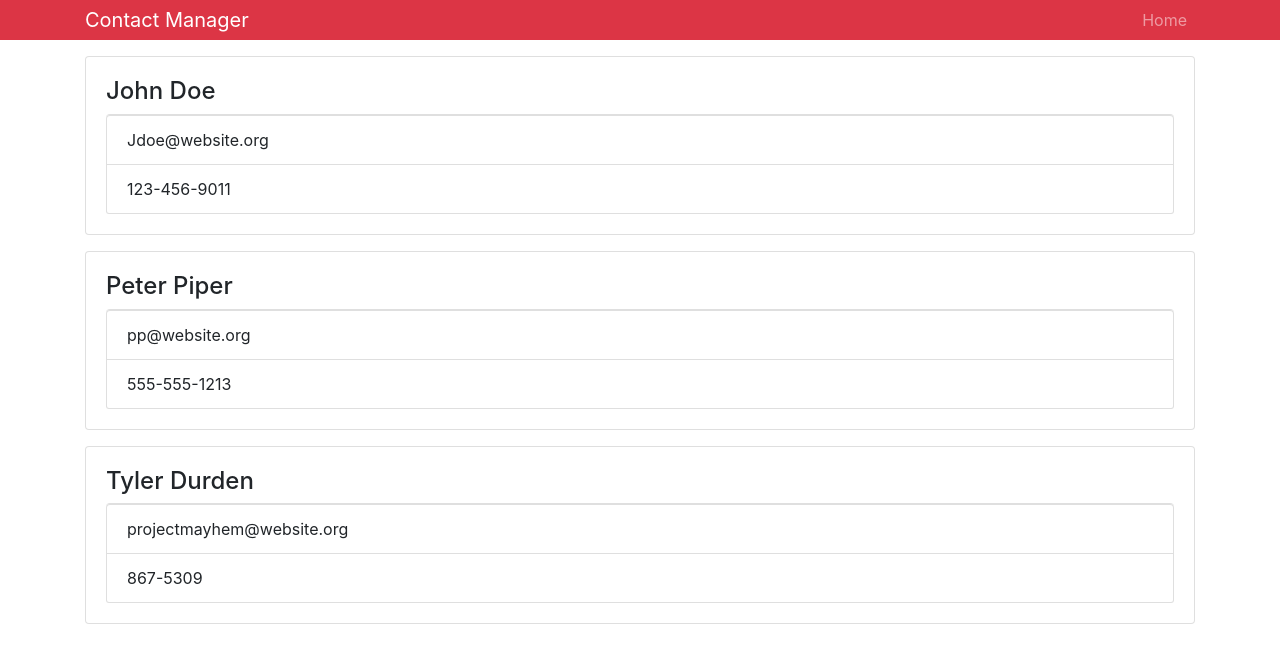
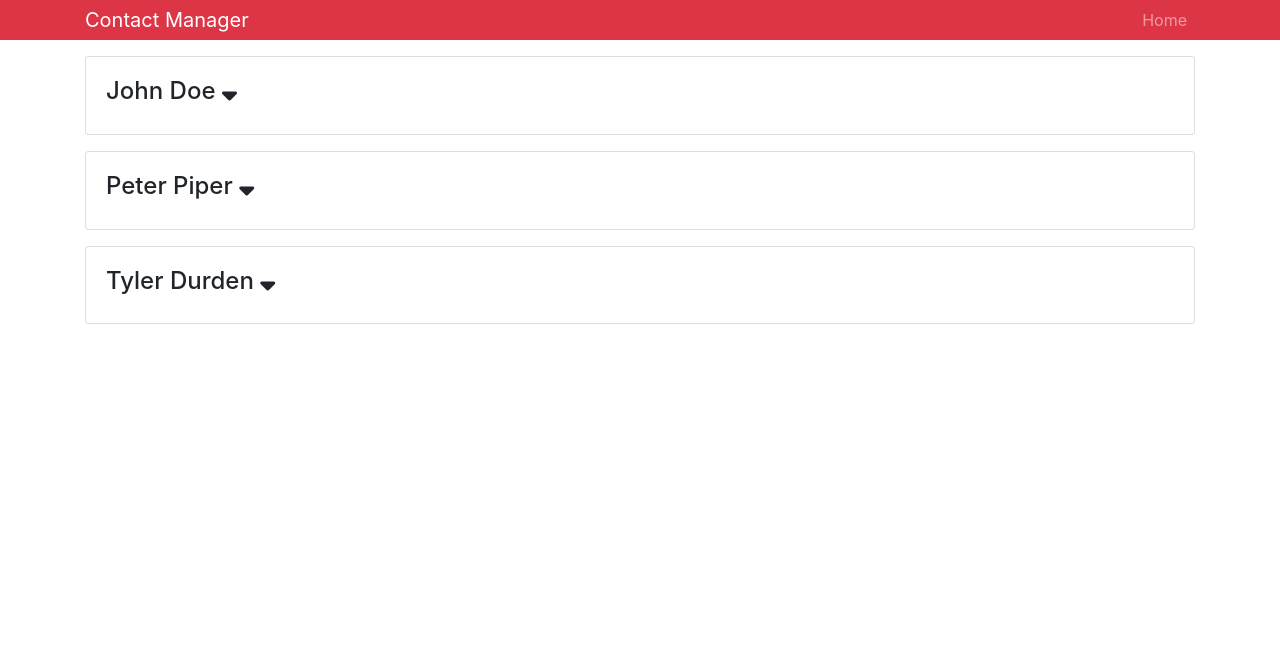
Before and after one commit to burritoOverflow/Contacts-React-Example, a React (Create React App) app: page / in a window 1280 px wide. Shown: the top 660 px of the page. Built offline with nearby package versions, Linux system fonts and the light colour scheme.

Commit message:
Hide/Show contact info on click

```diff
--- a/public/index.html
+++ b/public/index.html
@@ -4,6 +4,10 @@
     <meta charset="utf-8" />
     <meta name="viewport" content="width=device-width, initial-scale=1" />
     <meta name="theme-color" content="#000000" />
+    <script
+      src="https://kit.fontawesome.com/d76e4b2776.js"
+      crossorigin="anonymous"
+    ></script>
     <meta
       name="description"
       content="Web site created using create-react-app"
--- a/src/components/Contact.js
+++ b/src/components/Contact.js
@@ -3,20 +3,35 @@ import PropTypes from "prop-types";
 
 class Contact extends Component {
   static propTypes = {
-    name: PropTypes.string.isRequired,
-    email: PropTypes.string.isRequired,
-    phone: PropTypes.string.isRequired
+    contact: PropTypes.object.isRequired
+  };
+
+  state = {
+    showContactInfo: false
+  };
+
+  // toggle the state on click
+  handleClick = () => {
+    this.setState({
+      showContactInfo: !this.state.showContactInfo
+    });
   };
 
   render() {
     const { name, email, phone } = this.props.contact;
+    const { showContactInfo } = this.state;
+
     return (
       <div className="card card-body mb-3">
-        <h4>{name}</h4>
-        <ul className="list-group">
-          <li className="list-group-item">{email}</li>
-          <li className="list-group-item">{phone}</li>
-        </ul>
+        <h4>
+          {name} <i onClick={this.handleClick} className="fas fa-sort-down" />
+        </h4>
+        {showContactInfo ? (
+          <ul className="list-group">
+            <li className="list-group-item">{email}</li>
+            <li className="list-group-item">{phone}</li>
+          </ul>
+        ) : null}
       </div>
     );
   }
--- a/src/components/Contacts.js
+++ b/src/components/Contacts.js
@@ -28,11 +28,11 @@ class Contacts extends Component {
   render() {
     const { contacts } = this.state;
     return (
-      <div>
+      <>
         {contacts.map(contact => (
           <Contact key={contact.id} contact={contact} />
         ))}
-      </div>
+      </>
     );
   }
 }
```
